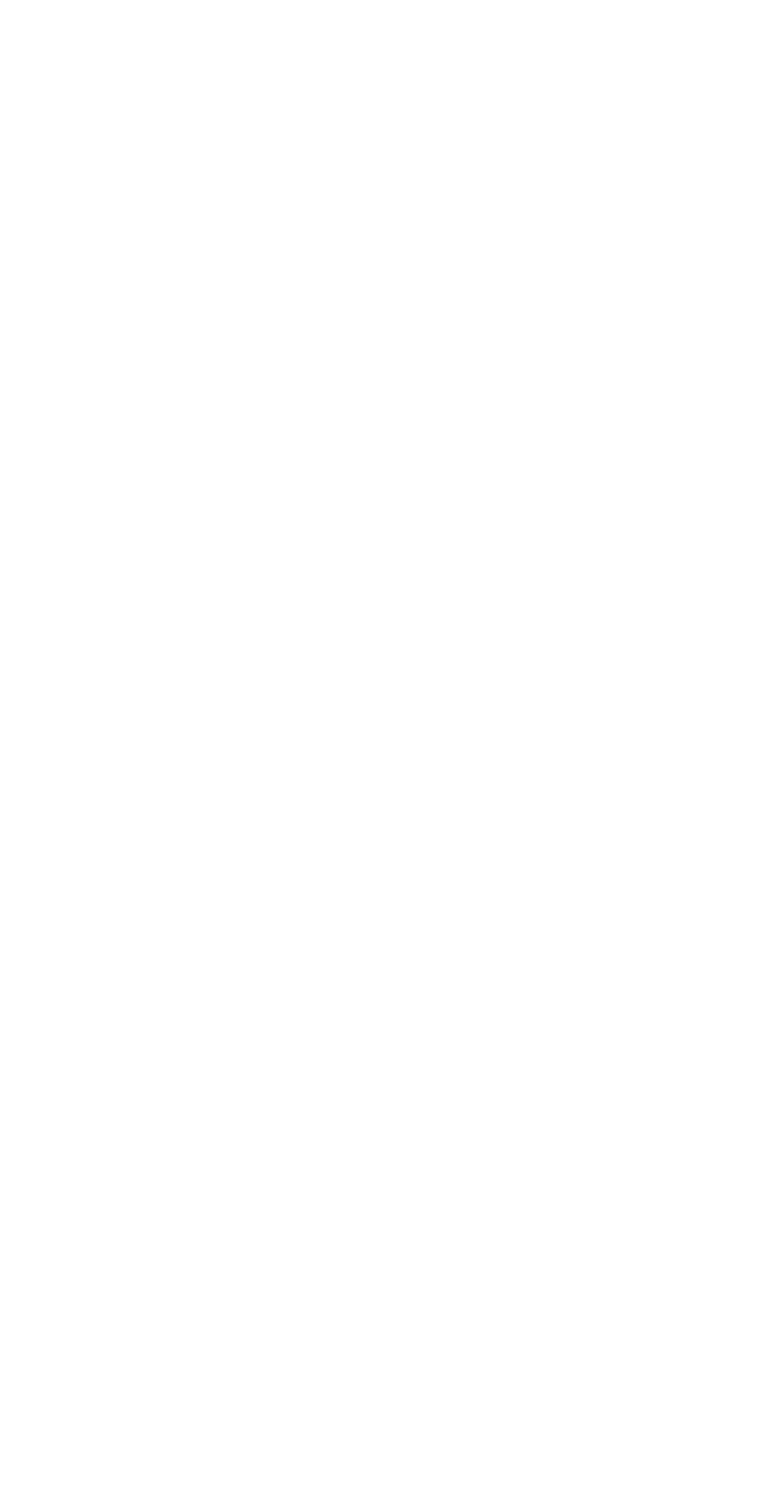
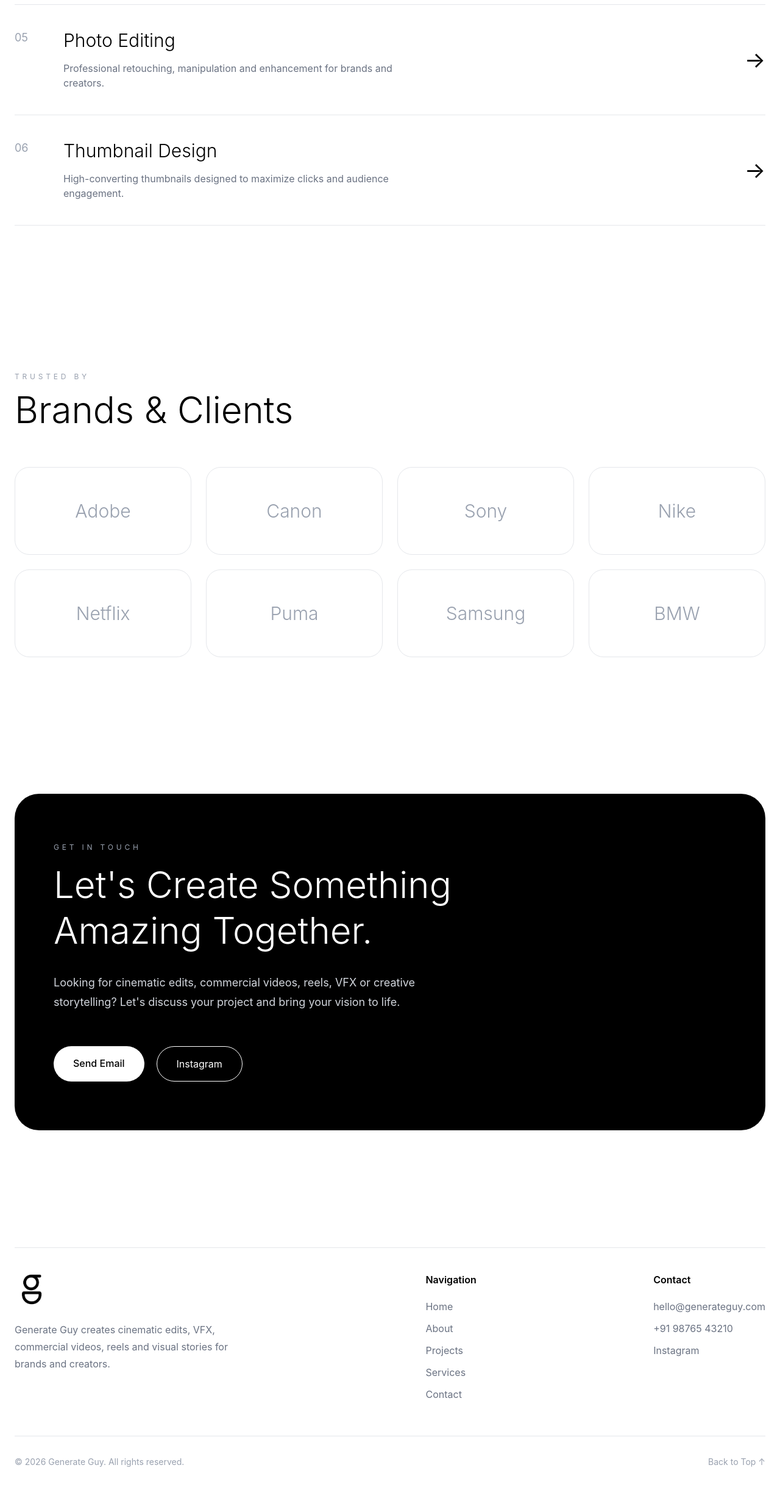
Before and after one commit to bhagwanshahay/subham-portfolio, a React (Vite) app: page / in a window 1280 px wide. Shown: the part 4609-7053 px from the top of the page at 61% size. Before the commit the page ends 3573 px from the top, so only its background shows below. Built offline with nearby package versions, Linux system fonts and the light colour scheme.

Commit message:
Build complete landing page structure

```diff
--- a/src/App.jsx
+++ b/src/App.jsx
@@ -2,6 +2,10 @@
 import Hero from "./sections/Hero/Hero";
 import About from "./sections/About/About";
 import FeaturedWork from "./sections/FeaturedWork/FeaturedWork";
+import Services from "./sections/Services/Services";
+import Clients from "./sections/Clients/Clients";
+import Contact from "./sections/Contact/Contact";
+import Footer from "./sections/Footer/Footer";
 
 function App() {
   return (
@@ -10,6 +14,10 @@
       <Hero />
       <About />
       <FeaturedWork />
+      <Services />
+      <Clients />
+      <Contact />
+      <Footer />
     </>
   );
 }
--- /dev/null
+++ b/src/sections/Clients/Clients.jsx
@@ -0,0 +1,59 @@
+export default function Clients() {
+  const clients = [
+    "Adobe",
+    "Canon",
+    "Sony",
+    "Nike",
+    "Netflix",
+    "Puma",
+    "Samsung",
+    "BMW",
+  ];
+
+  return (
+    <section className="py-28 px-6">
+      <div className="mx-auto max-w-7xl">
+
+        <p className="mb-4 text-xs uppercase tracking-[0.4em] text-gray-400">
+          Trusted By
+        </p>
+
+        <h2 className="mb-16 text-6xl font-light">
+          Brands & Clients
+        </h2>
+
+        <div className="grid grid-cols-2 gap-6 md:grid-cols-4">
+
+          {clients.map((client) => (
+            <div
+              key={client}
+              className="
+                flex
+                h-36
+                items-center
+                justify-center
+                rounded-3xl
+                border
+                border-gray-200
+                bg-white
+                text-3xl
+                font-light
+                text-gray-400
+                transition-all
+                duration-300
+                hover:-translate-y-2
+                hover:border-black
+                hover:text-black
+                hover:shadow-lg
+              "
+            >
+              {client}
+            </div>
+          ))}
+
+        </div>
+
+      </div>
+    </section>
+  );
+}
--- /dev/null
+++ b/src/sections/Contact/Contact.jsx
@@ -0,0 +1,41 @@
+export default function Contact() {
+  return (
+    <section className="px-6 py-28">
+      <div className="mx-auto max-w-7xl rounded-[40px] bg-black px-16 py-20 text-white">
+
+        <p className="mb-4 text-xs uppercase tracking-[0.4em] text-gray-400">
+          Get In Touch
+        </p>
+
+        <h2 className="max-w-3xl text-6xl font-light leading-tight">
+          Let's Create Something Amazing Together.
+        </h2>
+
+        <p className="mt-8 max-w-2xl text-lg leading-8 text-gray-300">
+          Looking for cinematic edits, commercial videos, reels, VFX or
+          creative storytelling? Let's discuss your project and bring your
+          vision to life.
+        </p>
+
+        <div className="mt-14 flex flex-wrap gap-5">
+
+          <a
+            href="mailto:hello@generateguy.com"
+            className="rounded-full bg-white px-8 py-4 font-medium text-black transition-all duration-300 hover:scale-105"
+          >
+            Send Email
+          </a>
+
+          <a
+            href="#"
+            className="rounded-full border border-white px-8 py-4 transition-all duration-300 hover:bg-white hover:text-black"
+          >
+            Instagram
+          </a>
+
+        </div>
+
+      </div>
+    </section>
+  );
+}
--- /dev/null
+++ b/src/sections/Footer/Footer.jsx
@@ -0,0 +1,87 @@
+import logo from "../../assets/logos/logo-black.png";
+
+export default function Footer() {
+  return (
+    <footer className="px-6 pb-10 pt-20">
+      <div className="mx-auto max-w-7xl border-t border-gray-200 pt-10">
+
+        <div className="flex flex-col items-start justify-between gap-12 md:flex-row">
+
+          {/* Left */}
+
+          <div>
+
+            <img
+              src={logo}
+              alt="Generate Guy Logo"
+              className="h-14 w-auto"
+            />
+
+            <p className="mt-6 max-w-sm text-gray-500 leading-7">
+              Generate Guy creates cinematic edits, VFX, commercial videos,
+              reels and visual stories for brands and creators.
+            </p>
+
+          </div>
+
+          {/* Middle */}
+
+          <div>
+
+            <h4 className="mb-5 font-semibold">
+              Navigation
+            </h4>
+
+            <ul className="space-y-3 text-gray-500">
+
+              <li><a href="#">Home</a></li>
+              <li><a href="#">About</a></li>
+              <li><a href="#">Projects</a></li>
+              <li><a href="#">Services</a></li>
+              <li><a href="#">Contact</a></li>
+
+            </ul>
+
+          </div>
+
+          {/* Right */}
+
+          <div>
+
+            <h4 className="mb-5 font-semibold">
+              Contact
+            </h4>
+
+            <div className="space-y-3 text-gray-500">
+
+              <p>hello@generateguy.com</p>
+
+              <p>+91 98765 43210</p>
+
+              <p>Instagram</p>
+
+            </div>
+
+          </div>
+
+        </div>
+
+        <div className="mt-14 flex flex-col items-center justify-between gap-5 border-t border-gray-200 pt-8 text-sm text-gray-400 md:flex-row">
+
+          <p>
+            © 2026 Generate Guy. All rights reserved.
+          </p>
+
+          <a
+            href="#"
+            className="hover:text-black transition-colors"
+          >
+            Back to Top ↑
+          </a>
+
+        </div>
+
+      </div>
+    </footer>
+  );
+}
--- /dev/null
+++ b/src/sections/Services/Services.jsx
@@ -0,0 +1,122 @@
+const services = [
+  {
+    number: "01",
+    title: "Video Editing",
+    description:
+      "Professional cinematic editing for YouTube, commercials, documentaries and social media.",
+  },
+  {
+    number: "02",
+    title: "Color Grading",
+    description:
+      "Create mood and emotion through professional cinematic color correction and grading.",
+  },
+  {
+    number: "03",
+    title: "Motion Graphics",
+    description:
+      "Modern titles, transitions and animated graphics that make content stand out.",
+  },
+  {
+    number: "04",
+    title: "VFX",
+    description:
+      "Creative visual effects, compositing and advanced editing for cinematic productions.",
+  },
+  {
+    number: "05",
+    title: "Photo Editing",
+    description:
+      "Professional retouching, manipulation and enhancement for brands and creators.",
+  },
+  {
+    number: "06",
+    title: "Thumbnail Design",
+    description:
+      "High-converting thumbnails designed to maximize clicks and audience engagement.",
+  },
+];
+
+export default function Services() {
+  return (
+    <section className="max-w-7xl mx-auto px-6 py-32">
+
+      <div className="flex justify-between items-end mb-20">
+
+        <div>
+
+          <p className="uppercase tracking-[6px] text-sm text-gray-500">
+            What I Do
+          </p>
+
+          <h2 className="mt-4 text-6xl font-light leading-tight">
+            Creative Services
+          </h2>
+
+        </div>
+
+        <p className="max-w-md text-gray-500 leading-8">
+          Every project is crafted with attention to detail,
+          storytelling and modern editing techniques that help
+          creators and brands leave a lasting impression.
+        </p>
+
+      </div>
+
+      <div className="border-t border-gray-200">
+
+        {services.map((service) => (
+
+          <div
+            key={service.number}
+            className="
+            group
+            flex
+            justify-between
+            items-center
+            border-b
+            border-gray-200
+            py-10
+            transition-all
+            duration-500
+            hover:px-6
+            hover:bg-black
+            hover:text-white
+            "
+          >
+
+            <div className="flex gap-10 items-start">
+
+              <span className="text-gray-400 text-lg w-10 group-hover:text-gray-500">
+                {service.number}
+              </span>
+
+              <div>
+
+                <h3 className="text-3xl font-light">
+                  {service.title}
+                </h3>
+
+                <p className="mt-4 max-w-xl text-gray-500 group-hover:text-gray-300">
+                  {service.description}
+                </p>
+
+              </div>
+
+            </div>
+
+            <div className="text-4xl transition-transform duration-500 group-hover:translate-x-3">
+
+              →
+
+            </div>
+
+          </div>
+
+        ))}
+
+      </div>
+
+    </section>
+  );
+}
```
